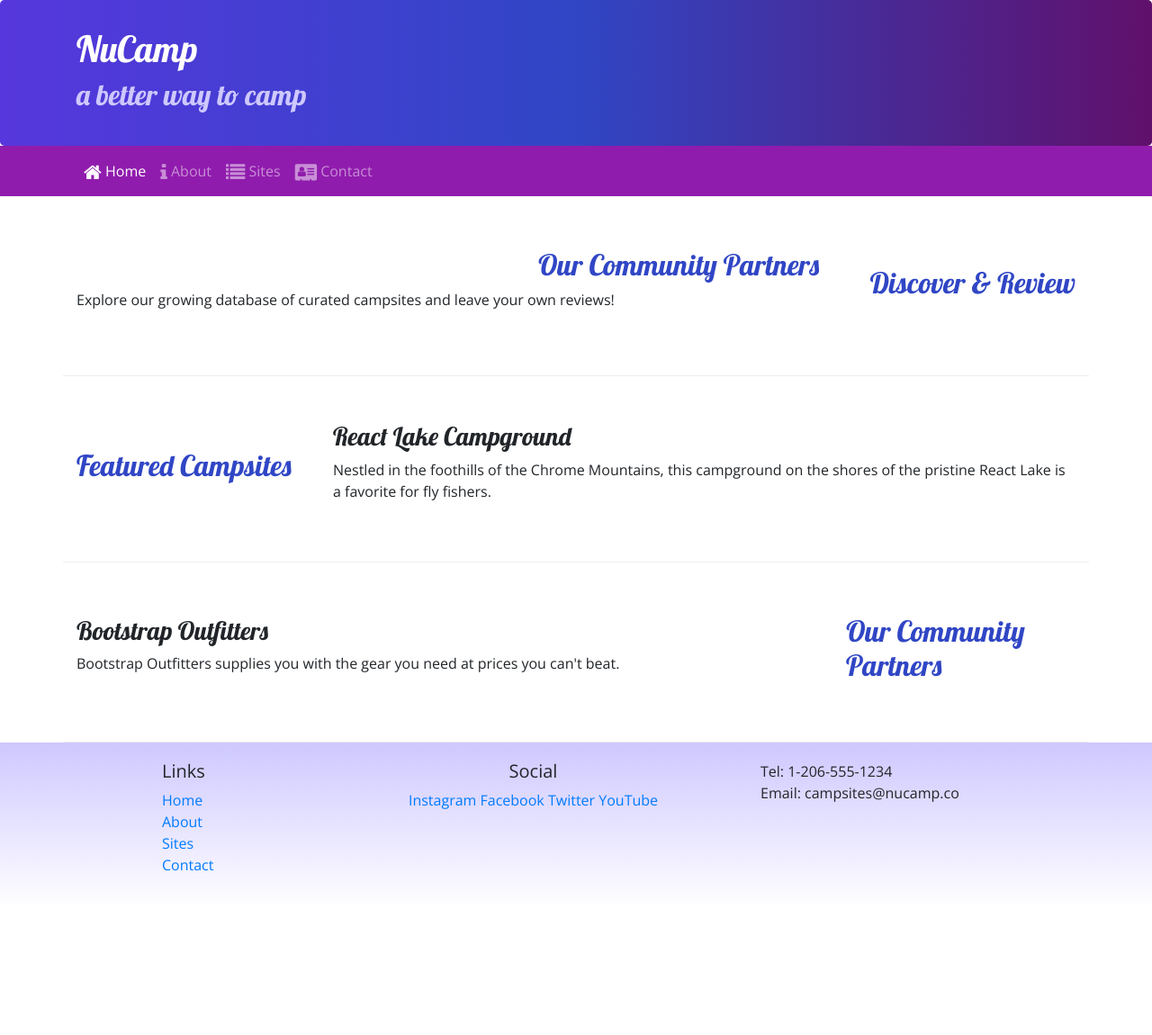
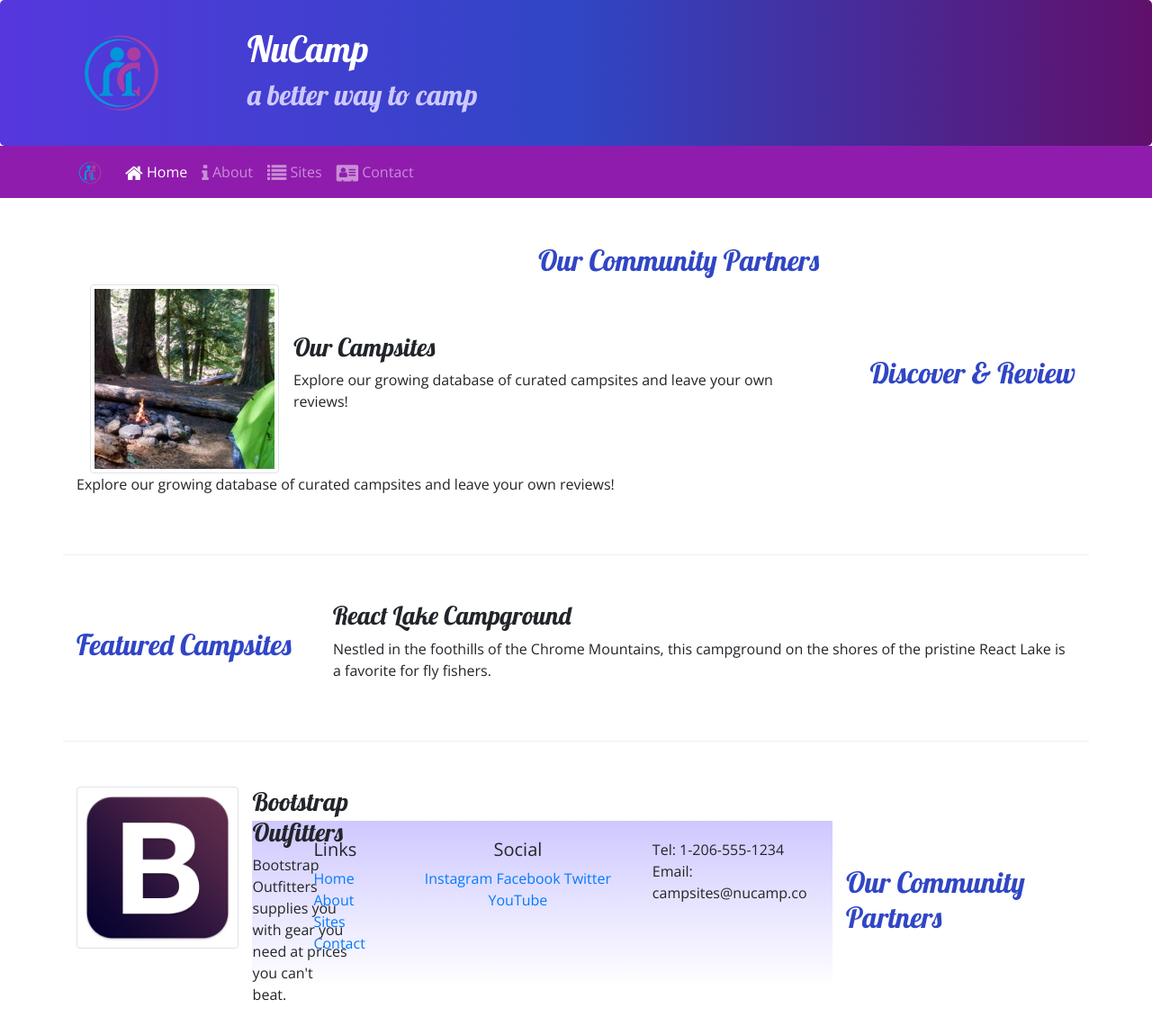
Before and after one commit to adamhopkins1/git-boostrap, a website: page index.html in a window 1280 px wide. Shown: the top 1150 px of the page at 90% size. Before the commit the page ends 1009 px from the top, so only its background shows below. Drawn offline with nearby package versions, Linux system fonts and the light colour scheme.

Commit message:
eighth commit

```diff
--- a/index.html
+++ b/index.html
@@ -26,6 +26,9 @@
     <header class="jumbotron">
         <div class="container">
             <div class="row">
+                <div class="col-4 col-sm-3 col-md-2 align-self-center">
+                    <img src="img/logo.png" class="img-fluid" />
+                 </div>
                 <div class="col">
                     <h1>NuCamp</h1>
                     <h2>a better way to camp</h2>
@@ -36,7 +39,9 @@
 
     <nav class="navbar navbar-expand-sm navbar-dark sticky-top">
         <div class="container">
-        <button class="navbar-toggler ml-auto" type="button" data-toggle="collapse" data-target="#nucampNavbar">
+            <a class="navbar-brand" href="#"><img src="img/logo.png" height="30" width="30" /></a>
+            <button class="navbar-toggler" type="button" data-toggle="collapse" data-target="#nucampNavbar">
+        <button class="navbar-toggler" type="button" data-toggle="collapse" data-target="#nucampNavbar">
             <span class="navbar-toggler-icon"></span>
         </button>
         <div class="collapse navbar-collapse" id="nucampNavbar">
@@ -58,6 +63,15 @@
             </div>
             <div class="col">
                 <h2 class="text-sm-right">Our Community Partners</h2>
+                <div class="col">
+                    <div class="media">
+                        <img class="d-flex mr-3 img-thumbnail" src="img/breadcrumb-trail-thumb.jpg" alt="Breadcrumb Trail" />
+                        <div class="media-body align-self-center">
+                            <h3>Our Campsites</h3>
+                            <p class="d-none d-sm-block">Explore our growing database of curated campsites and leave your own reviews!</p>
+                        </div>
+                    </div>
+                </div>
                 <p>Explore our growing database of curated campsites and leave your own reviews!</p>
             </div>
         </div>
@@ -77,11 +91,14 @@
                 <h2>Our Community Partners</h2>
             </div>
             <div class="col">
-                <h3>Bootstrap Outfitters</h3>
-                <p>Bootstrap Outfitters supplies you with the gear you need at prices you can't beat.</p>
+                <div class="media">
+                    <img class="d-flex mr-3 img-thumbnail" src="img/bootstrap-thumb.png" alt="Bootstrap Outfitters" />
+                    <div class="media-body align-self-center">
+                        <h3>Bootstrap Outfitters</h3>
+                        <p class="d-none d-sm-block">Bootstrap Outfitters supplies you with gear you need at prices you can't beat.</p>
+                    </div>
+                </div>
             </div>
-        </div>
-    </div>
 
     <footer>
         <div class="container">
```
Also changed, not shown: aboutus.html (+3 -1 lines), contactus.html (+3 -1 lines), img/bootstrap-thumb.png (added), img/breadcrumb-trail-thumb.jpg (added), img/breadcrumb-trail.jpg (added), img/chrome-river-thumb.jpg (added), img/chrome-river.jpg (added), img/logo.png (added), img/react-lake-thumb.jpg (added), img/react-lake.jpg (added).
